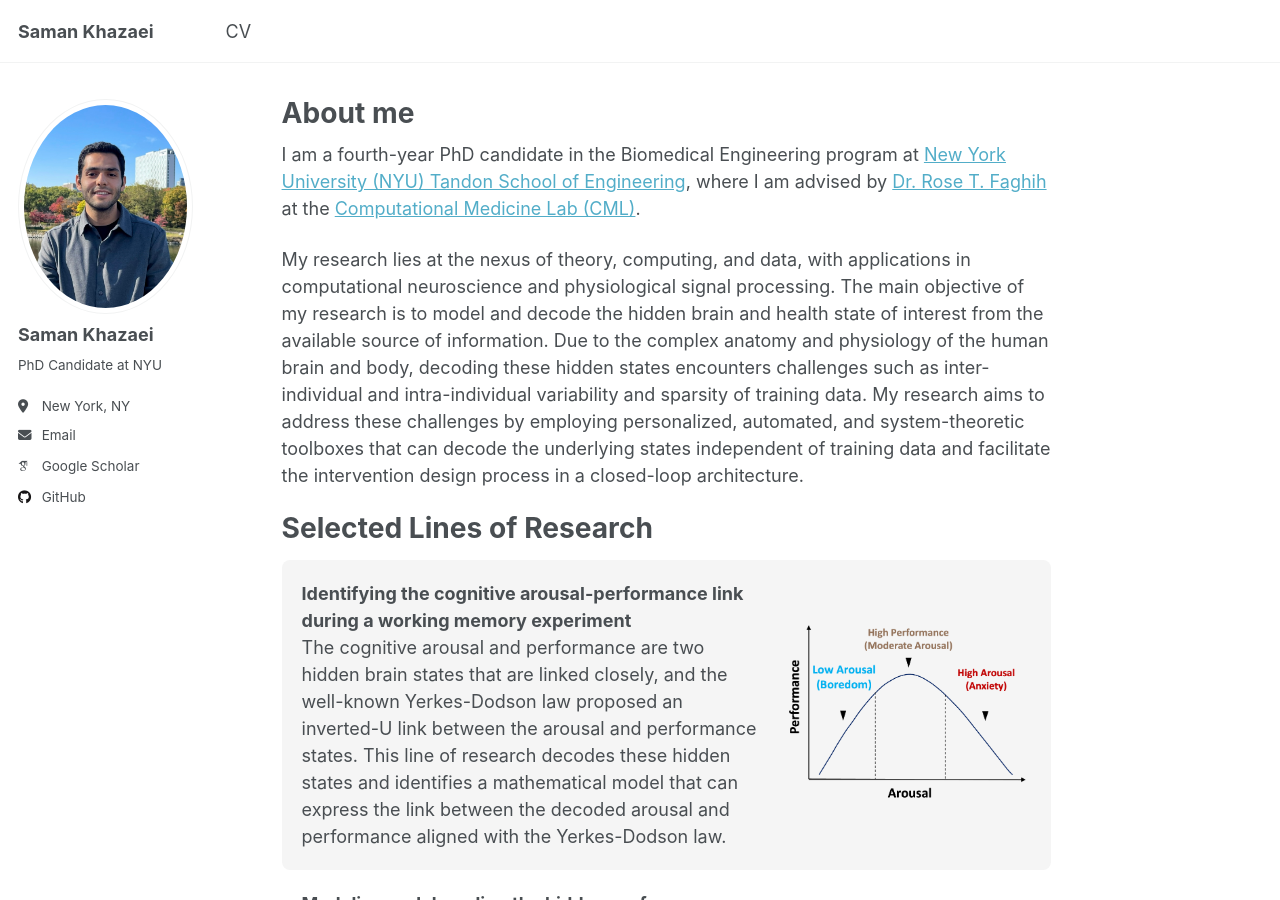
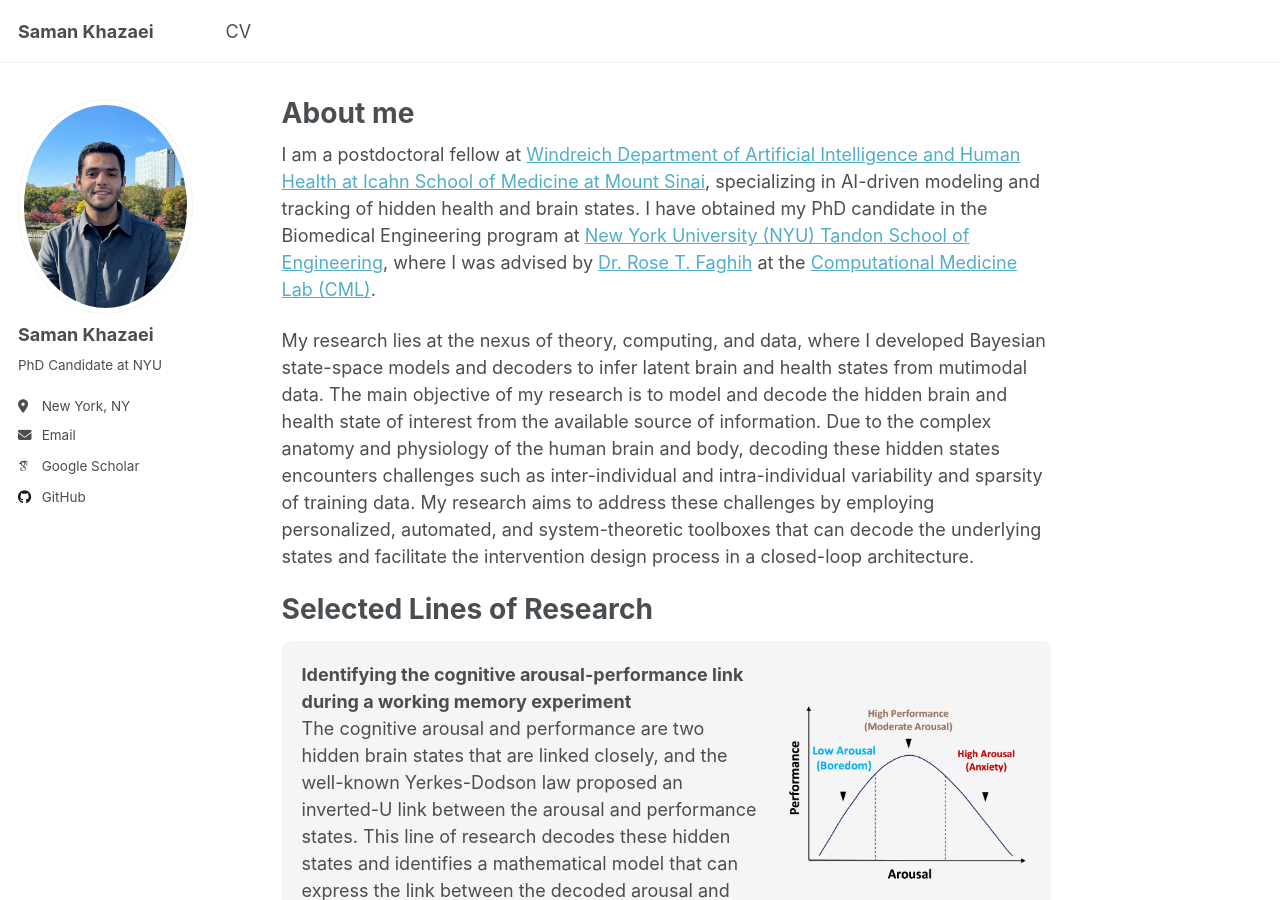
Before and after one commit to samankhazaei/samankhazaei.github.io, a Jekyll site: the page built from _pages/about.md, in a window 1280 px wide and 900 px high. Built offline with Jekyll 4.4.1, drawn with Linux system fonts in a browser that asks for light colours; some web fonts are replaced; a script that is not in the unit is left out.

Commit message:
Update about.md

```diff
--- a/_pages/about.md
+++ b/_pages/about.md
@@ -7,9 +7,9 @@ redirect_from:
   - /about.html
 ---
 
-I am a fourth-year PhD candidate in the Biomedical Engineering program at [New York University (NYU) Tandon School of Engineering](https://engineering.nyu.edu/student/saman-khazaei), where I am advised by [Dr. Rose T. Faghih](https://engineering.nyu.edu/faculty/rose-faghih) at the [Computational Medicine Lab (CML)](https://wp.nyu.edu/cml/).
+I am a postdoctoral fellow at [Windreich Department of Artificial Intelligence and Human Health at Icahn School of Medicine at Mount Sinai](https://icahn.mssm.edu/about/artificial-intelligence), specializing in AI-driven modeling and tracking of hidden health and brain states. I have obtained my PhD candidate in the Biomedical Engineering program at [New York University (NYU) Tandon School of Engineering](https://engineering.nyu.edu/student/saman-khazaei), where I was advised by [Dr. Rose T. Faghih](https://engineering.nyu.edu/faculty/rose-faghih) at the [Computational Medicine Lab (CML)](https://wp.nyu.edu/cml/).
 
-My research lies at the nexus of theory, computing, and data, with applications in computational neuroscience and physiological signal processing. The main objective of my research is to model and decode the hidden brain and health state of interest from the available source of information. Due to the complex anatomy and physiology of the human brain and body, decoding these hidden states encounters challenges such as inter-individual and intra-individual variability and sparsity of training data. My research aims to address these challenges by employing personalized, automated, and system-theoretic toolboxes that can decode the underlying states independent of training data and facilitate the intervention design process in a closed-loop architecture.
+My research lies at the nexus of theory, computing, and data, where I developed Bayesian state-space models and decoders to infer latent brain and health states from mutimodal data. The main objective of my research is to model and decode the hidden brain and health state of interest from the available source of information. Due to the complex anatomy and physiology of the human brain and body, decoding these hidden states encounters challenges such as inter-individual and intra-individual variability and sparsity of training data. My research aims to address these challenges by employing personalized, automated, and system-theoretic toolboxes that can decode the underlying states and facilitate the intervention design process in a closed-loop architecture.
 
 
 Selected Lines of Research
```
